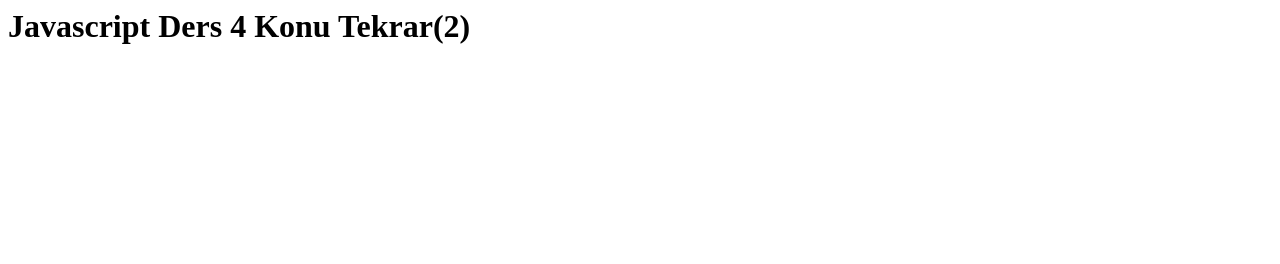
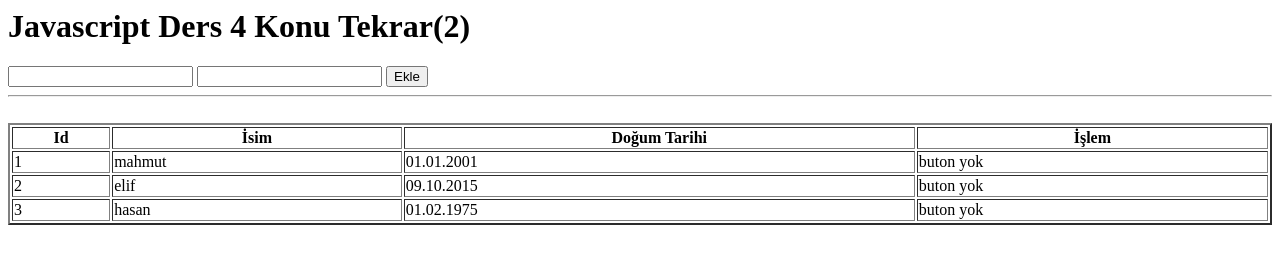
Before and after one commit to asafgunay/js-basics-dotnet-core-mobile-backend-course, a plain HTML site: page js-tekrar-2-ders-4/index.html in a window 1280 px wide. Drawn offline with Linux system fonts and the light colour scheme.

Commit message:
ders 4 tekrar 2 bitti

```diff
--- a/js-tekrar-2-ders-4/index.html
+++ b/js-tekrar-2-ders-4/index.html
@@ -6,8 +6,30 @@
 
 <body>
     <h1>Javascript Ders 4 Konu Tekrar(2)</h1>
-   <!-- Burada iki adet input ve bir tane ekle butonu yapılacak input id'leri: input1,input2 buton onclick'i ekleBtn() olacak ve bu isimle bir fonksiyonu index.js de oluşturun. ekleBtn çalıştığında inputlardan biri boş olursa alert ile hatalısın mesajını göndersin değilse
+    <!-- Burada iki adet input ve bir tane ekle butonu yapılacak input id'leri: input1,input2 buton onclick'i ekleBtn() olacak ve bu isimle bir fonksiyonu index.js de oluşturun. ekleBtn çalıştığında inputlardan biri boş olursa alert ile hatalısın mesajını göndersin değilse
    inputların içeriğini alerte göndersin -->
+    <input type="text" id="input1">
+    <input type="text" id="input2">
+    <button type="button" onclick="ekleBtn()">
+        Ekle
+    </button>
+
+    <!-- Buraya bir tablo oluşturun -->
+    <hr/>
+    <br/>
+    <table border="2" width="100%">
+        <thead>
+            <tr>
+                <th>Id</th>
+                <th>İsim</th>
+                <th>Doğum Tarihi</th>
+                <th>İşlem</th>
+            </tr>
+        </thead>
+        <tbody id="tablom">
+        </tbody>
+    </table>
+
 
     <script src="./js/index.js"></script>
 </body>
--- a/js-tekrar-2-ders-4/js/index.js
+++ b/js-tekrar-2-ders-4/js/index.js
@@ -0,0 +1,73 @@
+// 1- ekleBtn çalıştığında inputlardan biri boş olursa alert ile hatalısın mesajını göndersin değilse inputların içeriğini alerte göndersin.
+function ekleBtn() {
+    var input1 = document.getElementById("input1").value;
+    var input2 = document.getElementById("input2").value;
+    if (input1.length > 0 && input2.length > 0) {
+        alert(input1 + " - " + input2);
+    }
+    else {
+        alert("hatalısın!");
+    }
+}
+// 2- bir json variable'ı oluşturun örnek datalı!
+var jsonData = {
+    id: 1,
+    isim: "mahmut",
+    dogumTarihi: "01.01.2001"
+};
+// 3- yeni variable(adı "jsonArr" olsun) array içinde json oluşturun örnek datalı ve en az 3 üyeli!
+var jsonArr = [{
+    id: 1,
+    isim: "mahmut",
+    dogumTarihi: "01.01.2001"
+}, {
+    id: 2,
+    isim: "elif",
+    dogumTarihi: "09.10.2015"
+},
+{
+    id: 3,
+    isim: "hasan",
+    dogumTarihi: "01.02.1975"
+}
+];
+
+
+// 4- tabloYap() adında bir fonksiyon oluşturun _array diye parametresi olsun. gelen parametreyi for ile dönerek html tablo oluşturup <tbody id="tablom"></tbody> elementinin içine gönderin
+function tabloYap(_array) {
+    var tablomHtml = "";
+    var i;
+    // for loop ile yapılışı:
+    // for(i=0;i<_array.length;i++){
+    //     tablomHtml+=
+    //     "<tr>"+
+    //     "<td>"+_array[i].id+"</td>"+
+    //     "<td>"+_array[i].isim+"</td>"+
+    //     "<td>"+_array[i].dogumTarihi+"</td>"+
+    //     "<td>buton yok</td>"+
+    //     "</tr>";
+    // }
+
+    // map ile nasıl yaparız?
+    tablomHtml = _array.map(item => {
+        var satir = "<tr>" +
+            "<td>" + item.id + "</td>" +
+            "<td>" + item.isim + "</td>" +
+            "<td>" + item.dogumTarihi + "</td>" +
+            "<td>buton yok</td>" +
+            "</tr>";
+        return satir;
+    })
+
+    document.getElementById("tablom").innerHTML = tablomHtml.join('');
+}
+
+tabloYap(jsonArr);
+
+
+// 5- jsonArrData diye yeni bir boş array oluşturun
+// 6- ekleBtn() fonksiyonu çalıştığında jsonData yapısında bir json'ı jsonArrData'ya push edin
+// 7- push işleminin ardından jsonArrData'yı tabloYap() fonksiyonuna parametre olarak gönderip çalıştırın ve tablo oluşsun
+// 8- listedenKaldır(_id) fonksiyonu oluşturun sonra tabloYap()'da buton yok yazan yere '<button type="button" onclick="listedenKaldir(\''+buraya id gelecek+'\')">Çıkar</button>' şeklinde güncelleyin.
+// 9- listedenKaldır(_id) çalıştığında jsonArrData'dan eşleşen id'li json'ı kaldırın ve yeni jsonArrData ile tekrar tabloYap fonksiyonunu çalıştırın
+// 10- searchInput diye bir input oluşturun bu input içerisinde her karakter tuşlamasında listede arama yapsın filters kullanılacak
```
